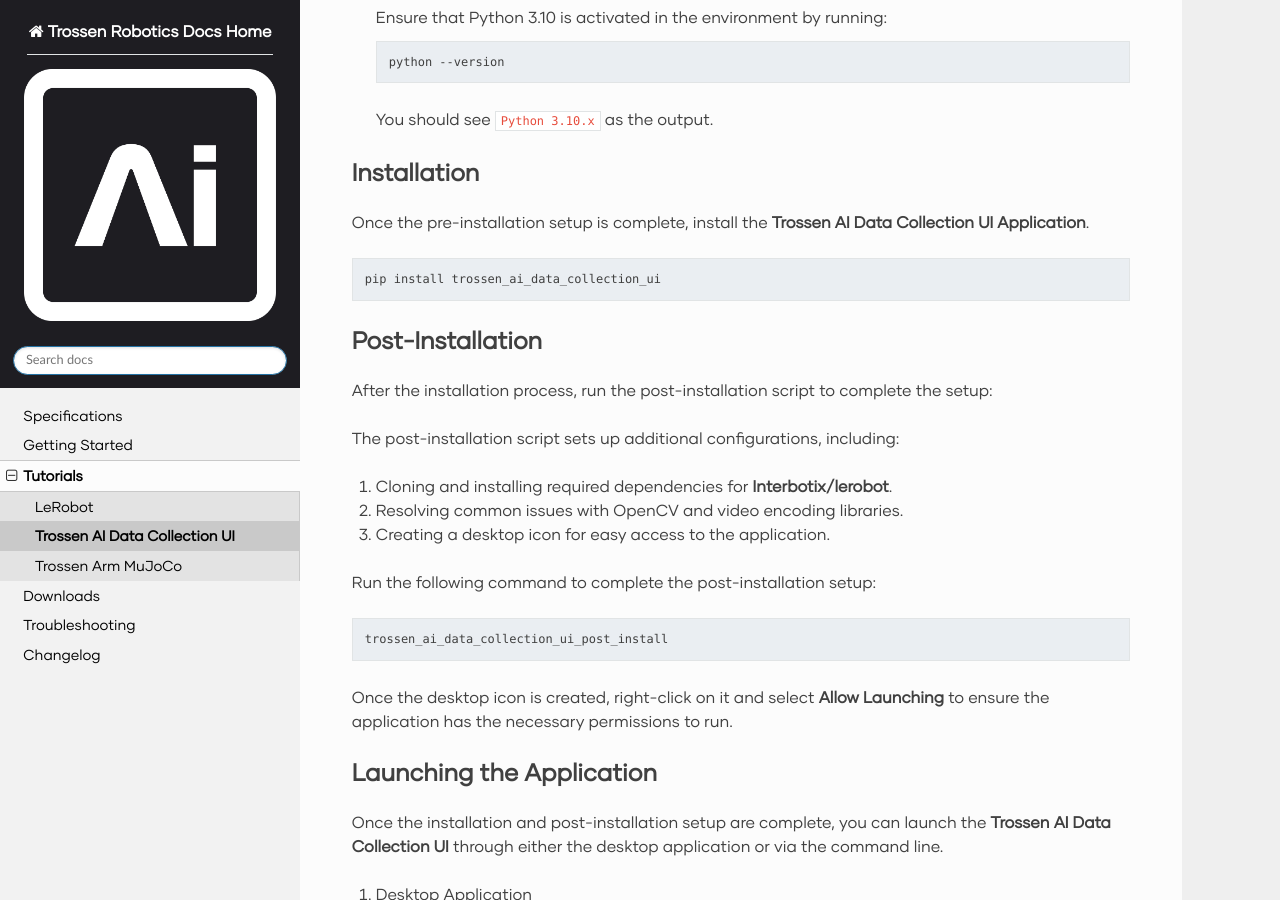
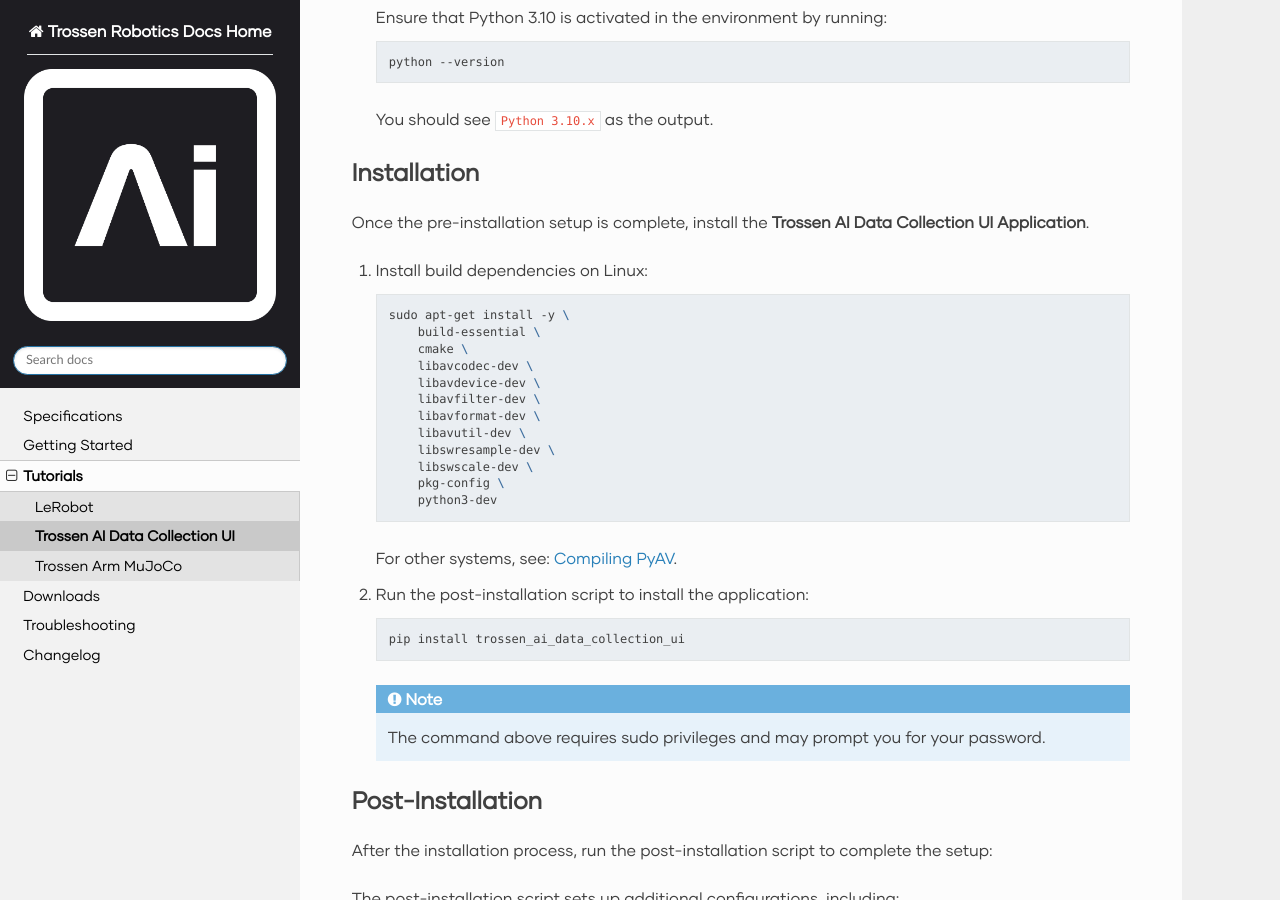
Before and after one commit to TrossenRobotics/trossen_arm, a Sphinx documentation site: the page built from docs/tutorials/trossen_data_collection_ui.rst, in a window 1280 px wide and 900 px high, scrolled down 1253 px. Built offline with Sphinx 7.4.7 and the Read the Docs theme 3.1.0, drawn with Linux system fonts in a browser that asks for light colours; some web fonts are replaced; pages that are not in the unit, such as notebooks, are missing from menus.

Commit message:
Add av build dependency installation to UI guide (#70)
* Add build dependency install to UI, clean up lerobot deps

* formatting

* formatting, non-linux install

* nit

* Add prompt notice

```diff
--- a/docs/tutorials/trossen_data_collection_ui.rst
+++ b/docs/tutorials/trossen_data_collection_ui.rst
@@ -48,9 +48,34 @@ Installation
 
 Once the pre-installation setup is complete, install the **Trossen AI Data Collection UI Application**.
 
-.. code-block:: bash
+#.  Install build dependencies on Linux:
 
-    pip install trossen_ai_data_collection_ui
+    .. code-block:: bash
+
+        sudo apt-get install -y \
+            build-essential \
+            cmake \
+            libavcodec-dev \
+            libavdevice-dev \
+            libavfilter-dev \
+            libavformat-dev \
+            libavutil-dev \
+            libswresample-dev \
+            libswscale-dev \
+            pkg-config \
+            python3-dev
+
+    For other systems, see: `Compiling PyAV <https://pyav.org/docs/develop/overview/installation.html#bring-your-own-ffmpeg>`_.
+
+#.  Run the post-installation script to install the application:
+
+    .. code-block:: bash
+
+        pip install trossen_ai_data_collection_ui
+
+    .. note::
+
+        The command above requires sudo privileges and may prompt you for your password.
 
 Post-Installation
 =================
```
Also changed, not shown: docs/tutorials/lerobot/setup.rst (+16 -5 lines).
